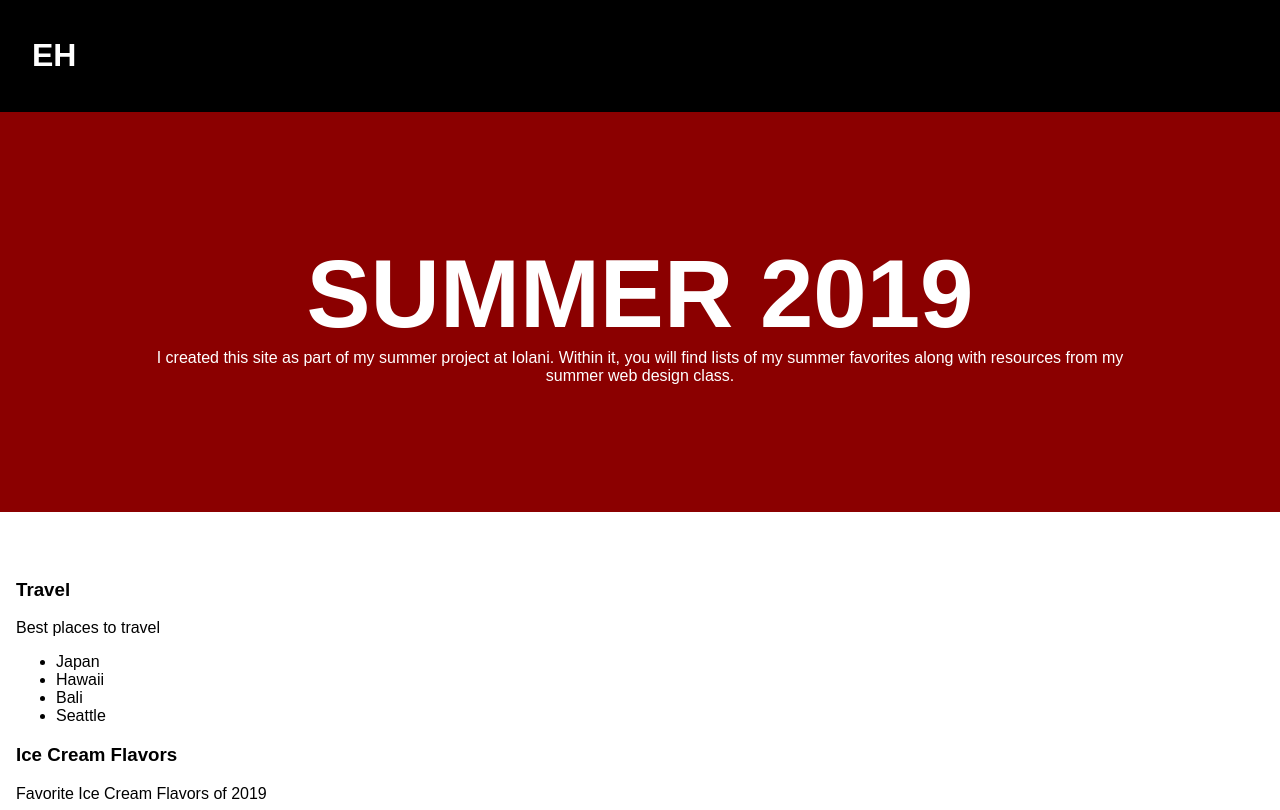
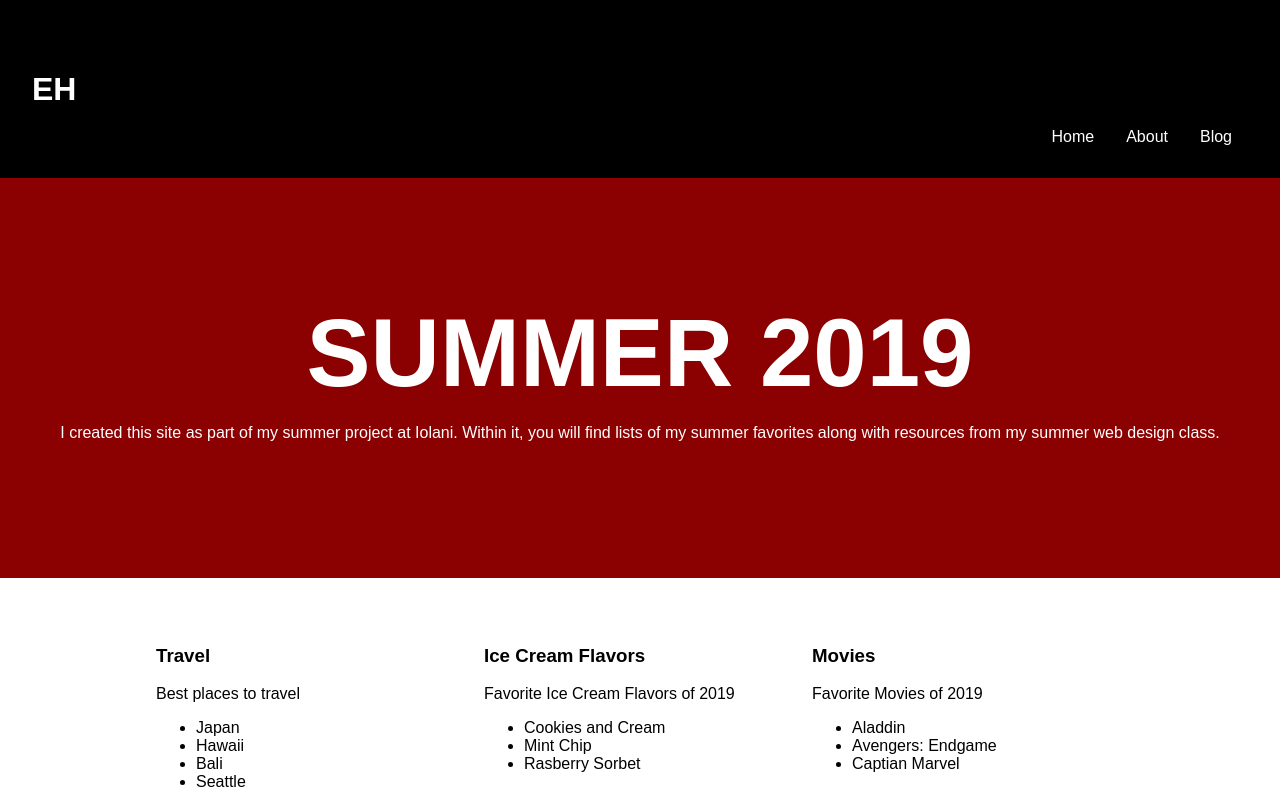
Before and after one commit to iwebstudent15/iwebstudent15.github.io, a plain HTML site: page index.html in a window 1280 px wide. Shown: the top 810 px of the page. Drawn offline with Linux system fonts and the light colour scheme.

Commit message:
home page

```diff
--- a/css/style.css
+++ b/css/style.css
@@ -4,8 +4,8 @@
 
 body {
     margin:0;
-    padding: 0;
     font-family: sans-serif;
+
 }
 
 a{
@@ -92,15 +92,20 @@ section {
 }
 
 .hero p {
+    margin: 1em auto;
+}
+
+/* Lists */
+.lists {
     max-width: 1000px;
     margin: 0 auto;
     display: grid;
-    grid-template-columns: 1fr 1fr 1fr:
+    grid-template-columns: 1fr 1fr 1fr;
     grid-column-gap: 1em;
 }
 
 @media (max-width:767px) {
     .lists {
-        grid-tamplate-columns: 1fr 1fr;
+        grid-template-columns: 1fr 1fr;
     }
 }
--- a/index.html
+++ b/index.html
@@ -1,3 +1,4 @@
+<link href="css/style.css" rel="stylesheet" type="text/css" />
 <!doctype html>
 <html lang="en">
 
@@ -12,12 +13,17 @@
 
 <body>
     <header>
-
-        <h1><a href="index.html">EH</a></h1>
+        <div class="site-id">
+            <h1><a href="index.html">EH</a></h1>
+        </div>
+        <nav class="site-nav">
+            <ul>
+                <li><a href="#">Home</a></li>
+                <li><a href="#">About</a></li>
+                <li><a href="#">Blog</a></li>
+            </ul>
     </header>
     <main>
-
-
         <section class="hero">
             <h2>Summer 2019</h2>
             <p> I created this site as part of my summer project at Iolani. Within it, you will find lists of my summer
@@ -49,10 +55,11 @@
                 <ul>
                     <li>Aladdin</li>
                     <li>Avengers: Endgame</li>
-                    <li>Five Feet Apart</li>
+                    <li>Captian Marvel</li>
                 </ul>
             </div>
         </section>
+        <section class="hero"></section>
     </main>
     <footer>
         <nav class="site-nav">
```
